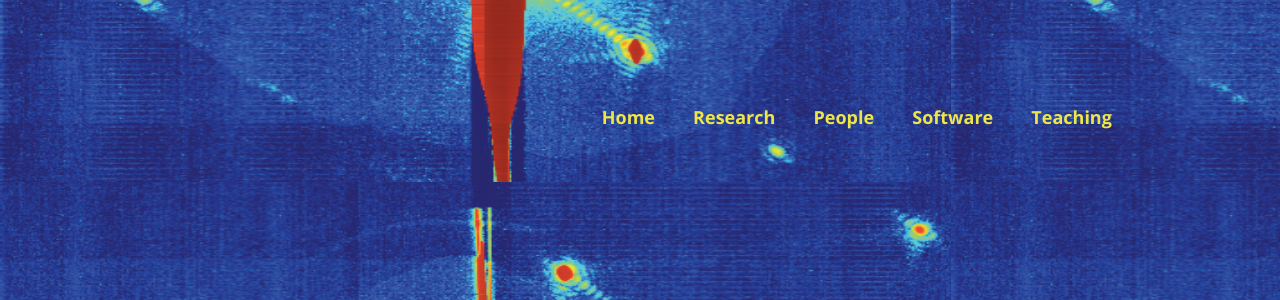
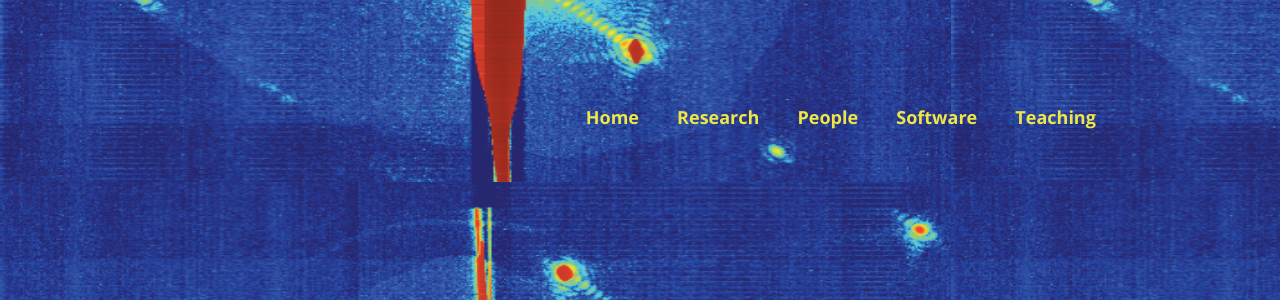
Before and after one commit to captvonsciencypants/computational-imaging-lab, a Jekyll site: the page built from index.md, in a window 1280 px wide. Shown: the part 371-671 px from the top of the page. Built offline with Jekyll 4.4.1, drawn with Linux system fonts in a browser that asks for light colours; our own code applies the rules of GitHub Pages for plain Markdown files; the repository's description, which GitHub fills in, is left out.

Commit message:
Update jekyll-theme-cayman.scss

```diff
--- a/_sass/jekyll-theme-cayman.scss
+++ b/_sass/jekyll-theme-cayman.scss
@@ -64,7 +64,7 @@ a {
 .btn {
   display: inline-block; /* inline-block */
   margin-bottom: -2rem; // 1rem
-  margin-left: 27.1rem; // Didn't exist
+  margin-left: 25.1rem; //27.1rem; // Didn't exist
   margin-top: 17.0rem; // Didn't exist
   color: rgba(238, 230, 72, 1.0); //rgba(255, 255, 255, 0.7);
   background-color: rgba(255, 255, 255, 0.0); //rgba(255, 255, 255, 0.08);
```
